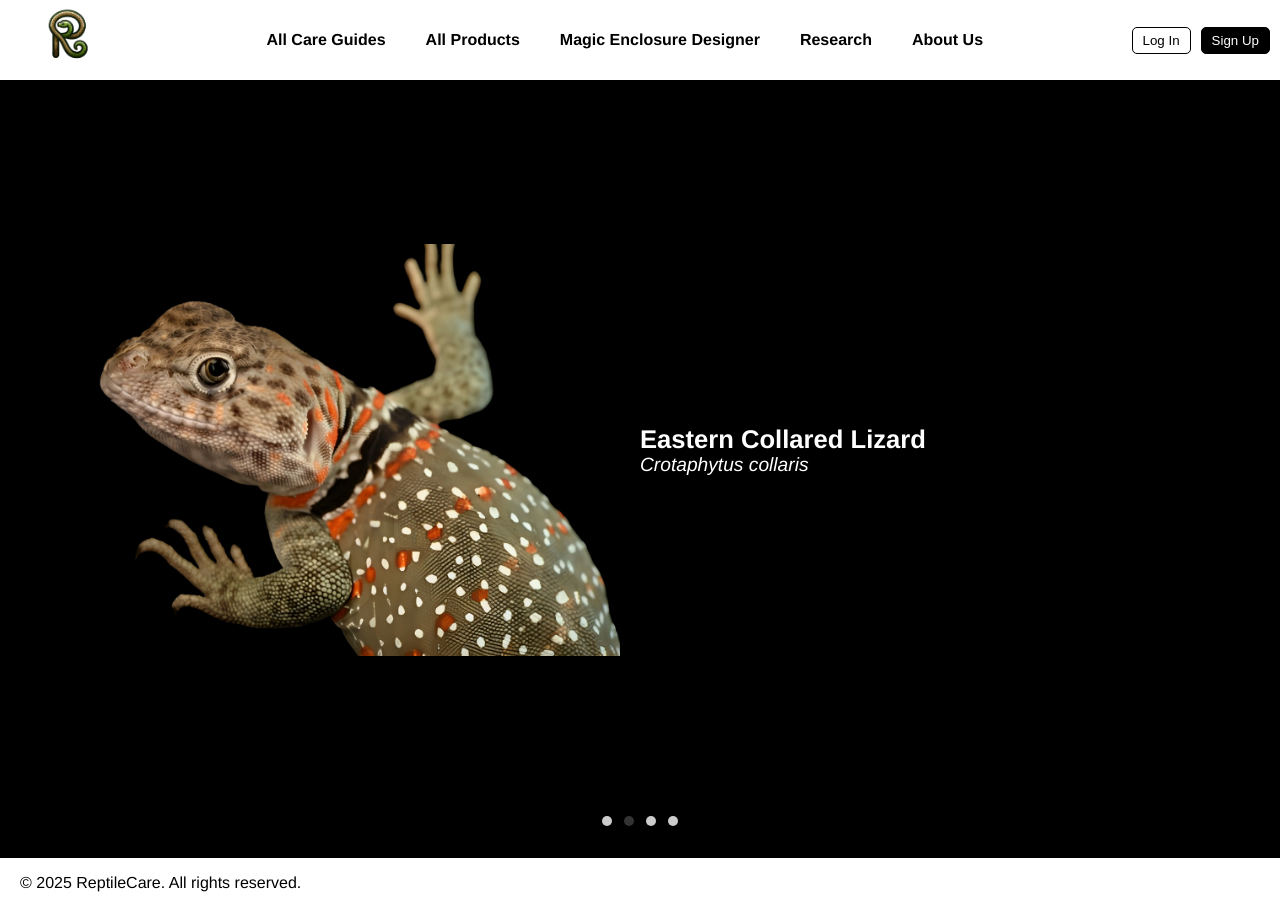
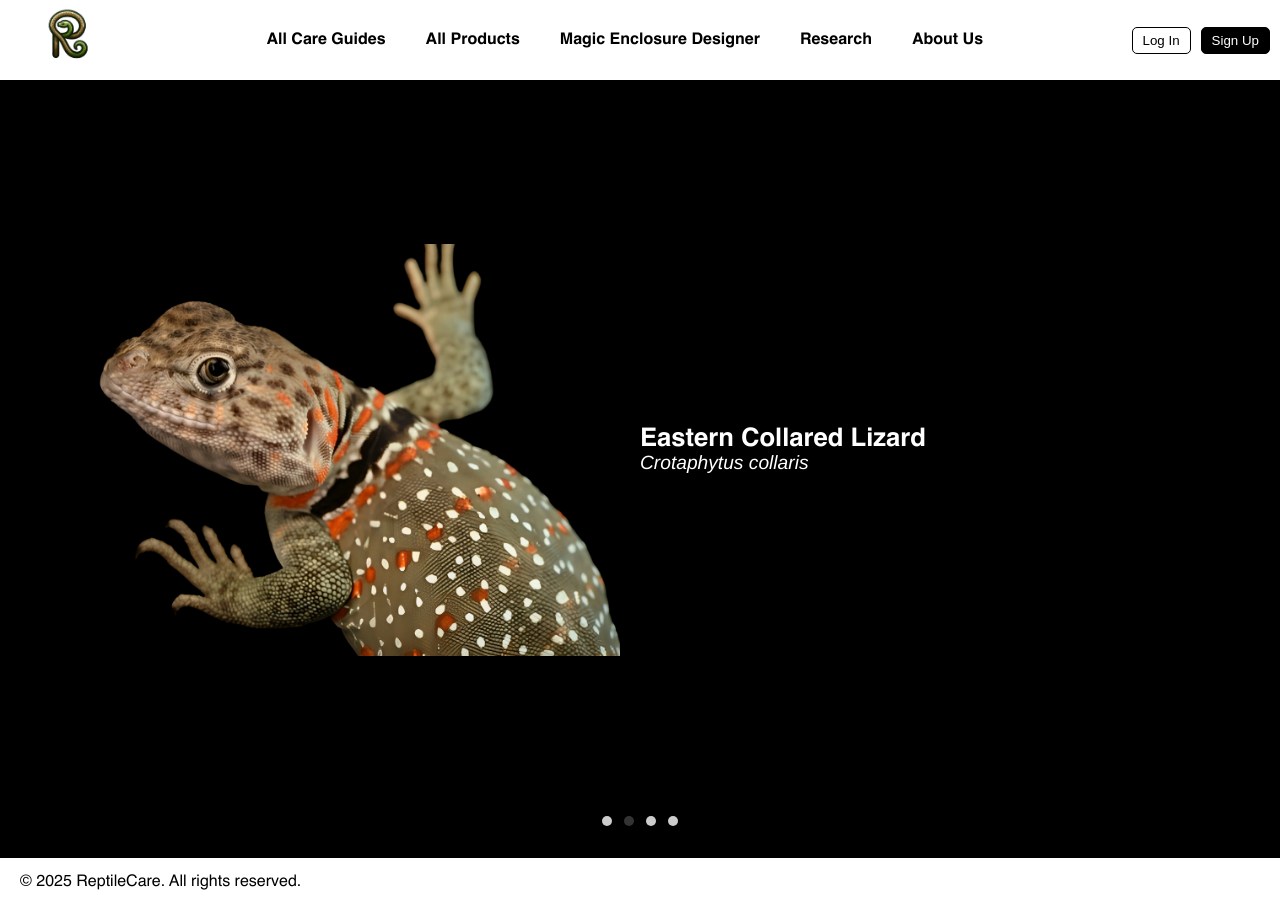
Before and after one commit to hunterhartbrown/reptilecare, a plain HTML site: page index.html in a window 1280 px wide. Drawn offline with Linux system fonts and the light colour scheme.

Commit message:
styles update to helvetica

```diff
--- a/styles.css
+++ b/styles.css
@@ -1,6 +1,31 @@
+/* ── Font face declarations for Helvetica ── */
+@font-face {
+  font-family: 'Helvetica';
+  src: url('fonts/helvetica-255/Helvetica.ttf') format('truetype');
+  font-weight: 400;
+  font-style: normal;
+  font-display: swap;
+}
+
+@font-face {
+  font-family: 'Helvetica';
+  src: url('fonts/helvetica-255/Helvetica-Bold.ttf') format('truetype');
+  font-weight: 700;
+  font-style: normal;
+  font-display: swap;
+}
+
+@font-face {
+  font-family: 'Helvetica';
+  src: url('fonts/helvetica-255/Helvetica-Oblique.ttf') format('truetype');
+  font-weight: 400;
+  font-style: oblique;
+  font-display: swap;
+}
+
 /* Existing styles remain unchanged */
 body {
-    font-family: "Helvetica Neue", Helvetica;
+    font-family: 'Helvetica';
     margin: 0;
     padding: 0;
     background-color: #ffffff;
```
Also changed, not shown: fonts/helvetica-255/Helvetica-Bold.ttf (added), fonts/helvetica-255/Helvetica-BoldOblique.ttf (added), fonts/helvetica-255/Helvetica-Oblique.ttf (added), fonts/helvetica-255/Helvetica.ttf (added), fonts/helvetica-255/helvetica-compressed-5871d14b6903a.otf (added), fonts/helvetica-255/helvetica-light-587ebe5a59211.ttf (added), fonts/helvetica-255/helvetica-rounded-bold-5871d05ead8de.otf (added).
